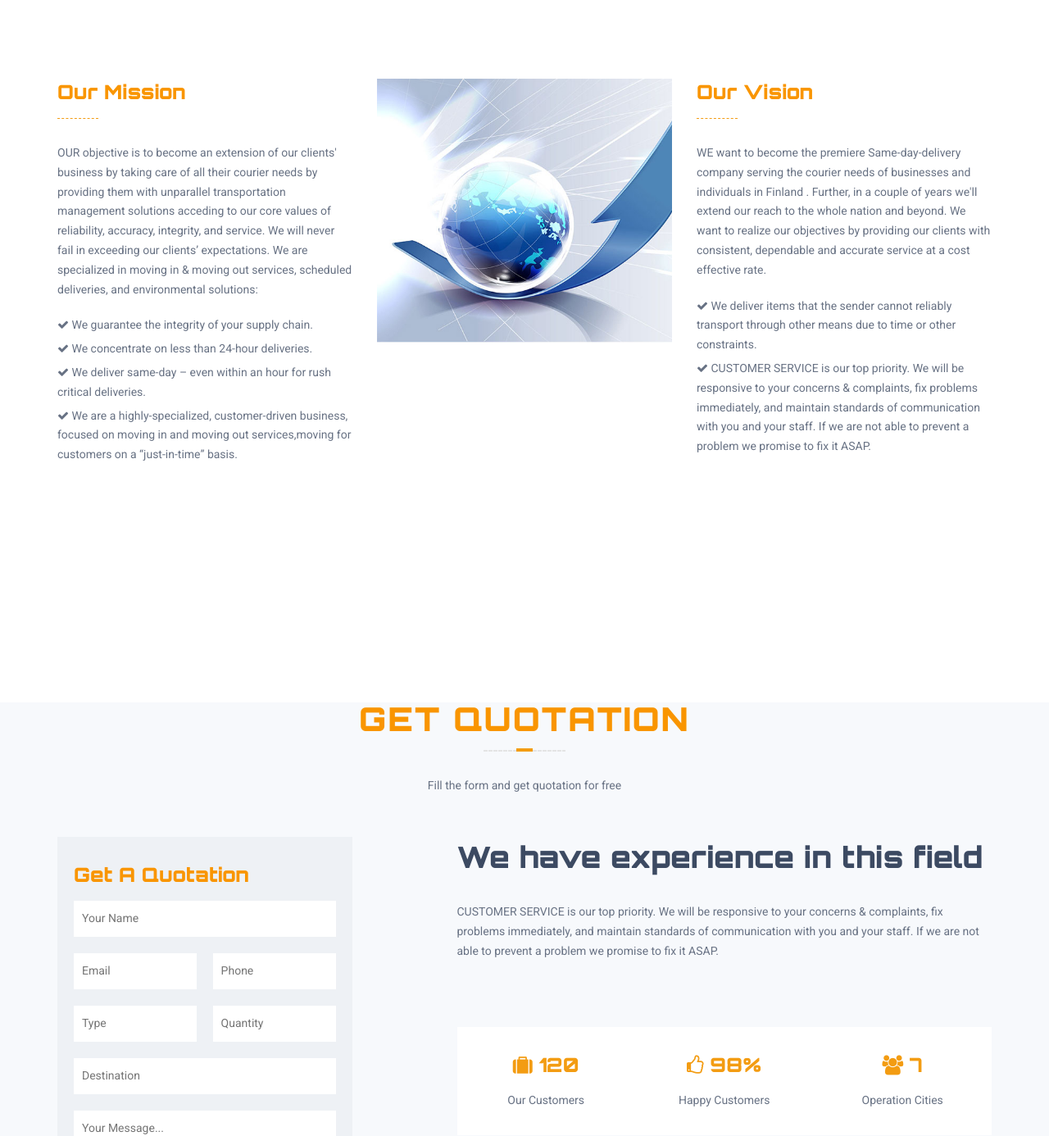
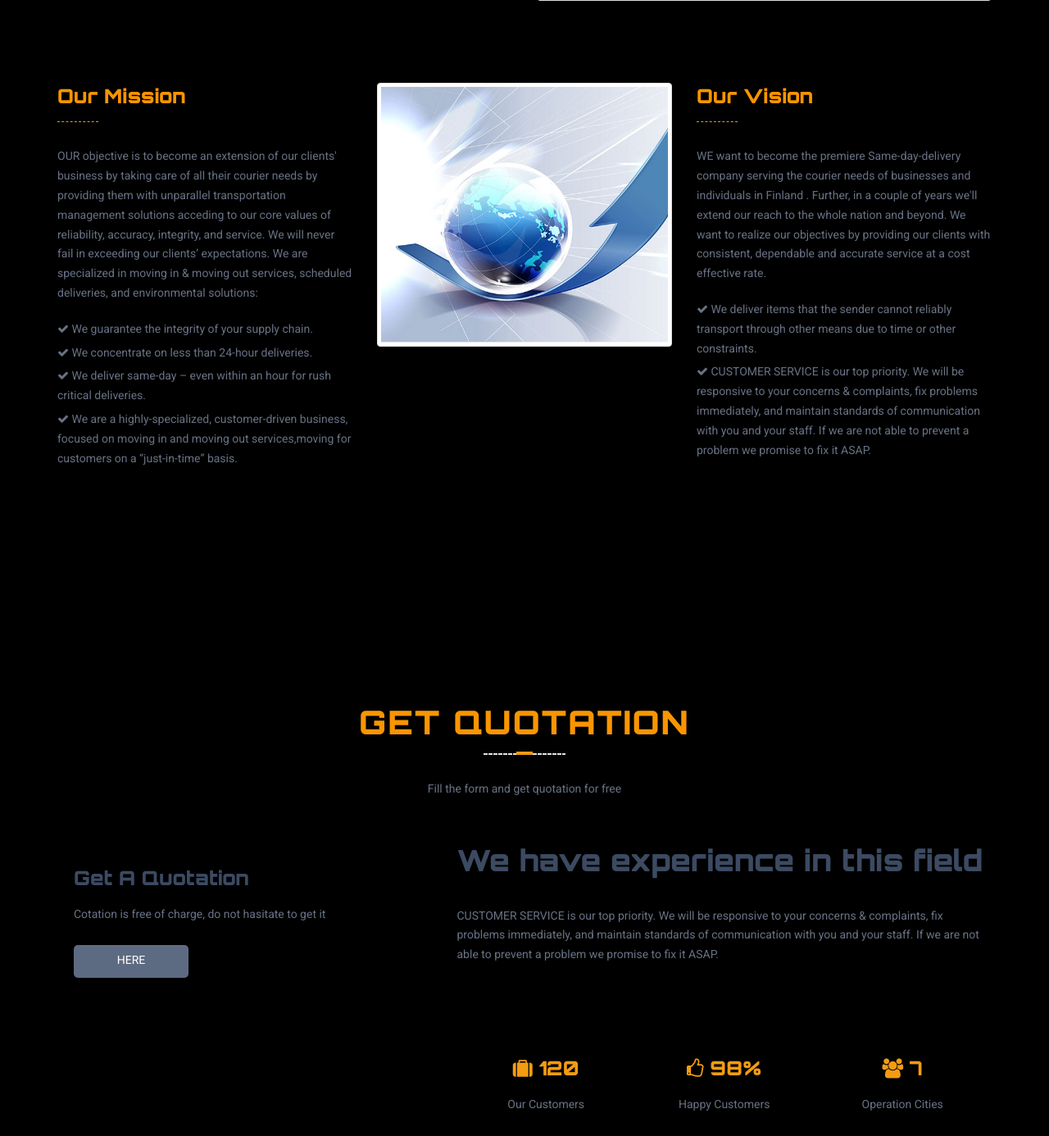
Before and after one commit to frankkode/beta-muti-service, a Django app: page /about/ in a window 1280 px wide. Shown: the part 814-2200 px from the top of the page at 82% size. Run offline with Django 3.2, Linux system fonts and the light colour scheme; some libraries are stand-ins or nearby versions.

Commit message:
add email and some changes

```diff
--- a/static_in_env/style.css
+++ b/static_in_env/style.css
@@ -113,6 +113,7 @@ body {
     line-height: 1.7em;
     font-weight: 400;
     color: #687284;
+    background-color: black;
 }
 
 a:hover,
@@ -354,7 +355,7 @@ input:-webkit-autofill:focus {
 }
 
 .top-area-bg {
-    background: url("img/slider/truck.jpg") no-repeat scroll center center / cover;
+    background: black url() no-repeat scroll center center / cover;
     height: 100%;
     left: 0;
     position: absolute;
@@ -363,7 +364,7 @@ input:-webkit-autofill:focus {
 }
 
 .top-area-bg::after {
-    background: #7e858e;
+    background: transparent;
     content: "";
     height: 100%;
     left: 0;
@@ -881,7 +882,7 @@ ul#nav li ul a,
 ------------------------------ */
 
 .quote-form-area {
-    background: #eef1f5 none repeat scroll 0 0;
+    background: #000000 none repeat scroll 0 0;
     padding: 30px 20px;
 }
 
@@ -954,7 +955,7 @@ ul#nav li ul a,
 }
 
 .single-about-count {
-    background: #fff none repeat scroll 0 0;
+    background: rgb(0, 0, 0) none repeat scroll 0 0;
     float: left;
     padding: 30px 20px 20px;
     text-align: center;
--- a/templates/about-company-profile.html
+++ b/templates/about-company-profile.html
@@ -41,11 +41,12 @@
         <div class="row">
             <div class="col-md-12 col-xs-12">
                 <ul class="about-details-menu text-white">
-                    <li class="active"><a data-toggle="tab" class=" text-black" href="#company">Company Profile</a></li>
-                    <li><a data-toggle="tab" class=" text-black" href="#history">Our History</a></li>
+                    <li class="active"><a data-toggle="tab" class=" text-orange" href="#company">Company Profile</a>
+                    </li>
+                    <li><a data-toggle="tab" class=" text-orange" href="#history">Our History</a></li>
                     <!-- <li><a data-toggle="tab" class=" text-black" href="#report">Annual Report</a></li>-->
-                    <li><a data-toggle="tab" class=" text-black" href="#team">Team Member</a></li>
-                    <li><a data-toggle="tab" class=" text-black" href="#support">Client Support</a></li>
+                    <li><a data-toggle="tab" class=" text-orange" href="#team">Team Member</a></li>
+                    <li><a data-toggle="tab" class=" text-orange" href="#support">Client Support</a></li>
                 </ul>
             </div>
         </div>
@@ -67,7 +68,7 @@
                             </div>
                             <div class="col-md-6 col-lg-6 col-sm-12 col-xs-12">
                                 <div class="about-history-content">
-                                    <img src="{% static 'img/about/truck1.jpg' %}" alt="">
+                                    <img src="{% static 'img/about/truck1.jpg' %}" class="thumbnail" alt="">
                                 </div>
                             </div>
                             <div class="col-md-12 col-lg-12 col-sm-12 col-xs-12">
@@ -107,11 +108,12 @@
                             </div>
                             <div class="col-md-4 col-lg-4 col-sm-12 col-xs-12">
                                 <div class="about-history-content">
-                                    <img src="{% static 'img/about/about-details-bottom.jpg' %}" alt="">
+                                    <img src="{% static 'img/about/about-details-bottom.jpg' %}" class="thumbnail"
+                                        alt="">
                                 </div>
                             </div>
                             <div class="col-md-4 col-lg-4 col-sm-12 col-xs-12">
-                                <div class="about-history-content">
+                                <div class="about-history-content ">
                                     <h3 class=" text-orange">Our Vision</h3>
                                     <p>WE want to become the premiere Same-day-delivery company serving the courier
                                         needs of businesses and individuals in Finland . Further, in a couple of years
@@ -356,7 +358,7 @@
                             </div>
                             <div class="col-md-4 col-lg-4 col-sm-12 col-xs-12">
                                 <div class="promo-img">
-                                    <img src="img/promo/promo_troli.png' %}" alt="">
+                                    <img src="{% static 'img/promo/promo_troli.png' %}" alt="image">
                                 </div>
                             </div>
                         </div>
@@ -377,33 +379,36 @@
 </div>
 
 <!--ABOUT AREA-->
-<section class="about-area gray-bg ">
+<section class="about-area  ">
     <div class="container">
         <div class="row">
             <div class="col-md-4 col-lg-4 col-sm-12 col-xs-12">
                 <div class="quote-form-area wow fadeIn">
-                    <h3 class="text-orange">Get A Quotation</h3>
-                    <form class="quote-form" action="#">
+                    <h3>Get A Quotation</h3>
+                    <p>Cotation is free of charge, do not hasitate to get it</p>
+                    <!--<form class="quote-form" id="myform" method="post">
+
                                     <p class="width-full">
-                            <input type="text" name="name" id="name" placeholder="Your Name">
+                                        <input type="text" name="from_name" id="name" placeholder="Your Name">
                                     </p>
                                     <p class="width-half">
-                            <input type="email" name="email" id="email" placeholder="Email">
-                            <input class="pull-right" type="phone" name="phone" id="phone" placeholder="Phone">
+                                        <input type="email" name="from_email" placeholder="Email">
+                                        <input class="pull-right" type="phone" name="from_phone" placeholder="Phone">
                                     </p>
                                     <p class="width-half">
-                            <input type="text" name="type" id="type" placeholder="Type">
-                            <input class="pull-right" type="text" name="quantity" id="quantity" placeholder="Quantity">
+                                        <input type="text" name="from_type" placeholder="Type">
+                                        <input class="pull-right" type="text" name="form_quantity" placeholder="Quantity">
                                     </p>
                                     <p class="width-full">
-                            <input type="text" name="destination" id="destination" placeholder="Destination">
+                                        <input type="text" name="form_location" placeholder="Origin">
+                                    </p>
+                                    <p class="width-full">
+                                        <input type="text" name="form_destination" placeholder="Destination">
                                     </p>
                                     <p>
-                            <textarea name="quote-message" id="quote-message" cols="30" rows="4"
-                                placeholder="Your Message..."></textarea>
-                        </p>
-                        <button type="submit">Send</button>
-                    </form>
+                                        <textarea name="message_html" cols="30" rows="4" placeholder="Your Message..."></textarea>
+                                    </p>-->
+                    <a href="/email" class="read-more">HERE</a>
                 </div>
             </div>
             <div class="col-md-7 col-lg-7 col-md-offset-1 col-lg-offset-1 col-sm-12 col-xs-12">
--- a/templates/base.html
+++ b/templates/base.html
@@ -14,7 +14,7 @@
     <title>BETAMULTISERVICES</title>
 
     <!--====== FAVICON ICON =======-->
-    <link rel="shortcut icon" type="image/ico" href="img/car-logo.png" />
+    <link rel="shortcut icon" type="image/ico" href="{% static 'img/favicon.png' %}" />
     <link href="https://fonts.googleapis.com/css2?family=Great+Vibes&display=swap" rel="stylesheet">
     <link href="https://fonts.googleapis.com/css2?family=Monoton&display=swap" rel="stylesheet">
     <link href="https://fonts.googleapis.com/css2?family=Orbitron:wght@900&display=swap" rel="stylesheet">
@@ -254,6 +254,15 @@
         </div>
         <!--FOOER AREA END-->
 
+        <script type="text/javascript" src="//ajax.googleapis.com/ajax/libs/jquery/2.1.1/jquery.min.js"></script>
+
+        <script type="text/javascript" src="https://cdn.jsdelivr.net/npm/emailjs-com@2.3.2/dist/email.min.js"></script>
+        <script type="text/javascript">
+            (function () {
+                emailjs.init("user_DhLk8FEifyQ1xMU4Ixnwi");
+            })();
+        </script>
+
 
         <!--====== SCRIPTS JS ======-->
         <script src="{% static 'js/vendor/jquery-1.12.4.min.js' %}"></script>
--- a/templates/email.html
+++ b/templates/email.html
@@ -8,13 +8,13 @@
 <!--CONTACT US AREA-->
 <section class="contact-area" id="contact">
 
-    <div class="contact-form-area section-padding gray-bg">
+    <div class="contact-form-area section-padding ">
         <div class="container">
             <div class="row">
                 <div class="col-md-12 col-lg-12 col-sm-12 col-xs-12">
                     <div class="area-title text-center">
                         <h3 style="color:orange;">GET IN TOUCH</h3>
-                        <p style="color:rgb(0, 255, 200);">Need any help just send a message to us</p>
+                        <h4 style="color:rgb(197, 238, 229);"> GET A QUOTATION</h4>
                     </div>
                 </div>
             </div>
```
Also changed, not shown: static/style.css (+5 -4 lines), templates/index.html (+31 -74 lines), templates/success.html (+3 -39 lines). Lines whose indentation alone changed are shown as unchanged.
